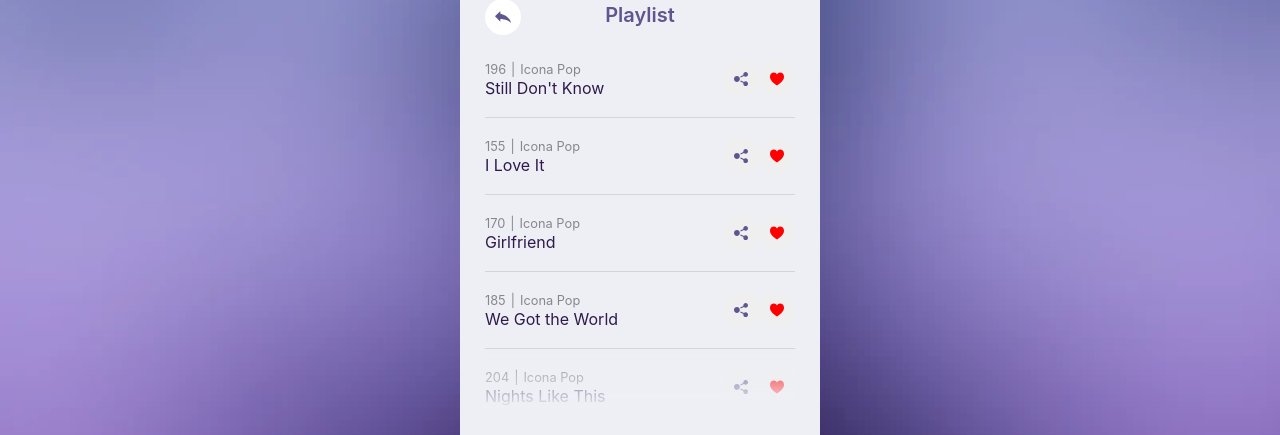
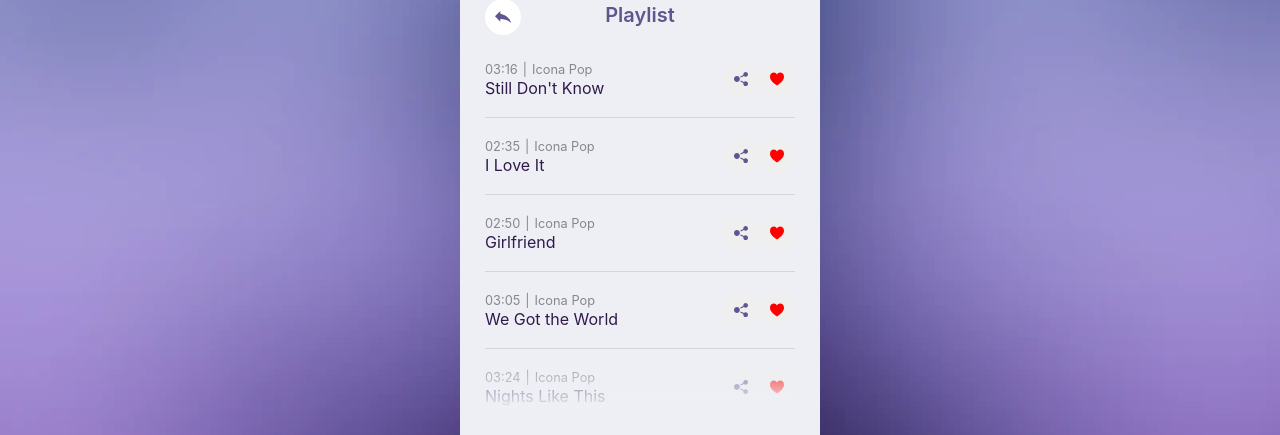
Before and after one commit to prosolowski/audioplayer, a Vue app: page /playlist in a window 1280 px wide. Shown: the part 181-616 px from the top of the page. Built offline with nearby package versions, Linux system fonts and the light colour scheme.

Commit message:
add method to convert seconds to minutes - mixin

```diff
--- /dev/null
+++ b/src/mixins/secondsToMinutesMixin.js
@@ -0,0 +1,9 @@
+export default {
+  methods: {
+    secondsToMinutes(e) {
+      const m = Math.floor(e % 3600 / 60).toString().padStart(2,'0'),
+            s = Math.floor(e % 60).toString().padStart(2,'0');
+      return m + ':' + s;
+    }
+  }
+};
--- a/src/views/PlaylistView.vue
+++ b/src/views/PlaylistView.vue
@@ -6,7 +6,7 @@
       <div class="songs__wrapper">
         <ul class="songs">
           <li v-for="song in songs" :key="song.id" @click="playSong(song)" class="song">
-            <div class="song__details"><span class="song__duration">{{ song.duration }}</span><span>|</span><span class="song__author">{{ song.author }}</span></div>
+            <div class="song__details"><span class="song__duration">{{ secondsToMinutes(song.duration) }}</span><span>|</span><span class="song__author">{{ song.author }}</span></div>
             <div class="song__title">{{ song.title }}</div>
             <button class="btn song__share"><svg xmlns="http://www.w3.org/2000/svg" fill="#60558f" width="14" height="14" viewBox="0 0 24 24"><path d="M5 7c2.761 0 5 2.239 5 5s-2.239 5-5 5-5-2.239-5-5 2.239-5 5-5zm11.122 12.065c-.073.301-.122.611-.122.935 0 2.209 1.791 4 4 4s4-1.791 4-4-1.791-4-4-4c-1.165 0-2.204.506-2.935 1.301l-5.488-2.927c-.23.636-.549 1.229-.943 1.764l5.488 2.927zm7.878-15.065c0-2.209-1.791-4-4-4s-4 1.791-4 4c0 .324.049.634.122.935l-5.488 2.927c.395.535.713 1.127.943 1.764l5.488-2.927c.731.795 1.77 1.301 2.935 1.301 2.209 0 4-1.791 4-4z"/></svg></button>
             <button class="btn song__favourite"><svg xmlns="http://www.w3.org/2000/svg" fill="#f00" width="14" height="14" viewBox="0 0 24 24"><path d="M12 4.435c-1.989-5.399-12-4.597-12 3.568 0 4.068 3.06 9.481 12 14.997 8.94-5.516 12-10.929 12-14.997 0-8.118-10-8.999-12-3.568z"/></svg></button>
@@ -20,9 +20,11 @@
 
 <script>
 import AudioPlayer from '../components/AudioPlayer.vue'
+import secondsToMinutes from '../mixins/secondsToMinutesMixin'
 
 export default {
   components: { AudioPlayer },
+  mixins: [secondsToMinutes],
   data() {
       return {
           songs: [{
```
Lines whose indentation alone changed are shown as unchanged.
